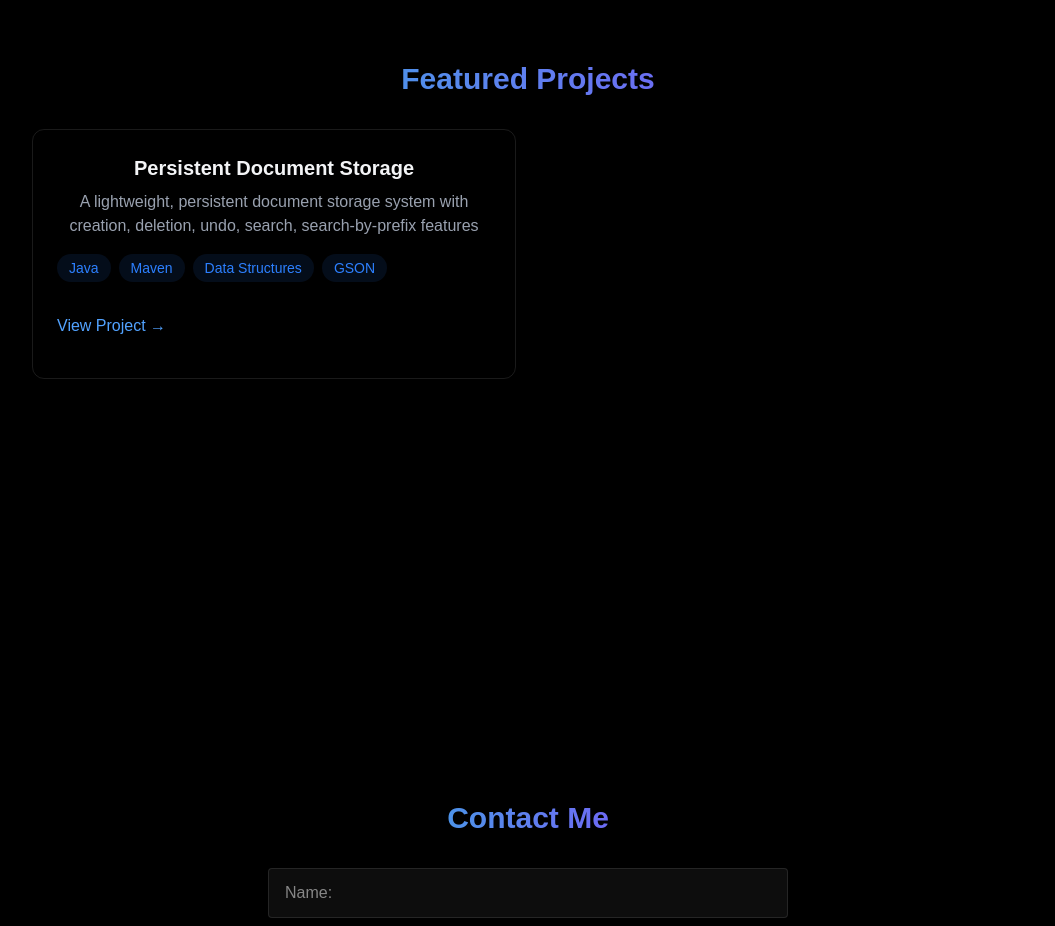
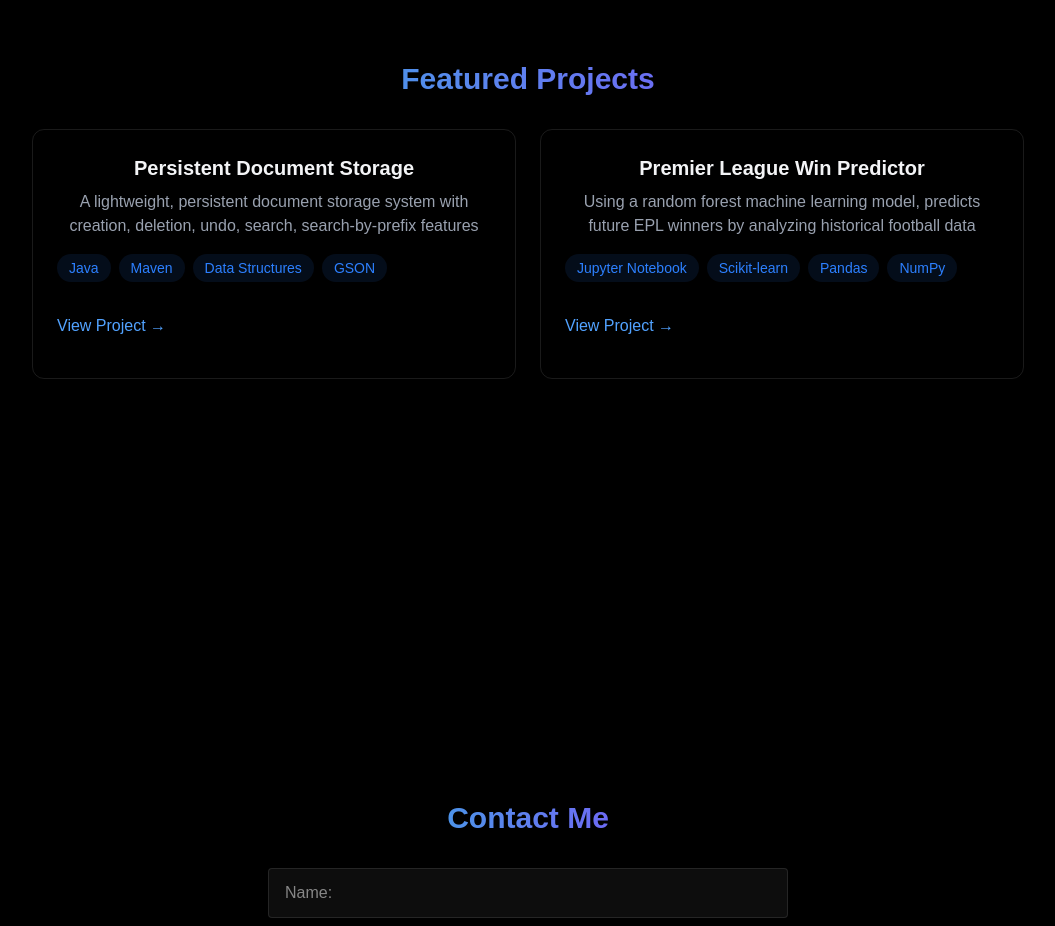
Before and after one commit to iddobarnoon/i-portfolio, a React (Vite) app: page / in a window 1280 px wide. Shown: the part 2520-3446 px from the top of the page, without its empty margins (112-1167 px from the left). Built offline with nearby package versions, Linux system fonts and the light colour scheme.

Commit message:
add ml project

```diff
--- a/src/components/sections/Projects.jsx
+++ b/src/components/sections/Projects.jsx
@@ -25,6 +25,24 @@ export const Projects = () => {
                         </div>
                     </div>
 
+                    <div className="p-6 rounded-xl border border-white/10 hover:-translate-y-1 hover:border-blue-500/30 hover:shadow-[0_2px_8px_rgba(59,130,246,0.1)] transition-all">
+                        <h3 className="text-xl font-bold mb-2">Premier League Win Predictor </h3>
+                        <p className="text-gray-400 mb-4">Using a random forest machine learning model, predicts future EPL winners by analyzing historical football data</p>
+                        <div className="flex flex-wrap gap-2 mb-4">
+                            {["Jupyter Notebook", "Scikit-learn", "Pandas", "NumPy"].map((tech, key) => (
+                                <span className="bg-blue-500/10 text-blue-500 py-1 px-3 rounded-full text-sm hover:bg-blue-500/20 hover:shadow-[0_2px_8px_rgba(59,130,246,0.2)] transition">
+                                        {tech}
+                                    </span>
+                            ))}
+                        </div>
+                        <div className="flex justify-between items-center">
+                            <a href="https://github.com/iddobarnoon/PremierLeagueWinnersML" className="text-blue-400 hover:text-blue-300 transition-colors my-4">
+                                View Project &#8594;
+                            </a>
+                        </div>
+                    </div>
+
+
                 </div>
             </div>
             </RevealOnScroll>
```
